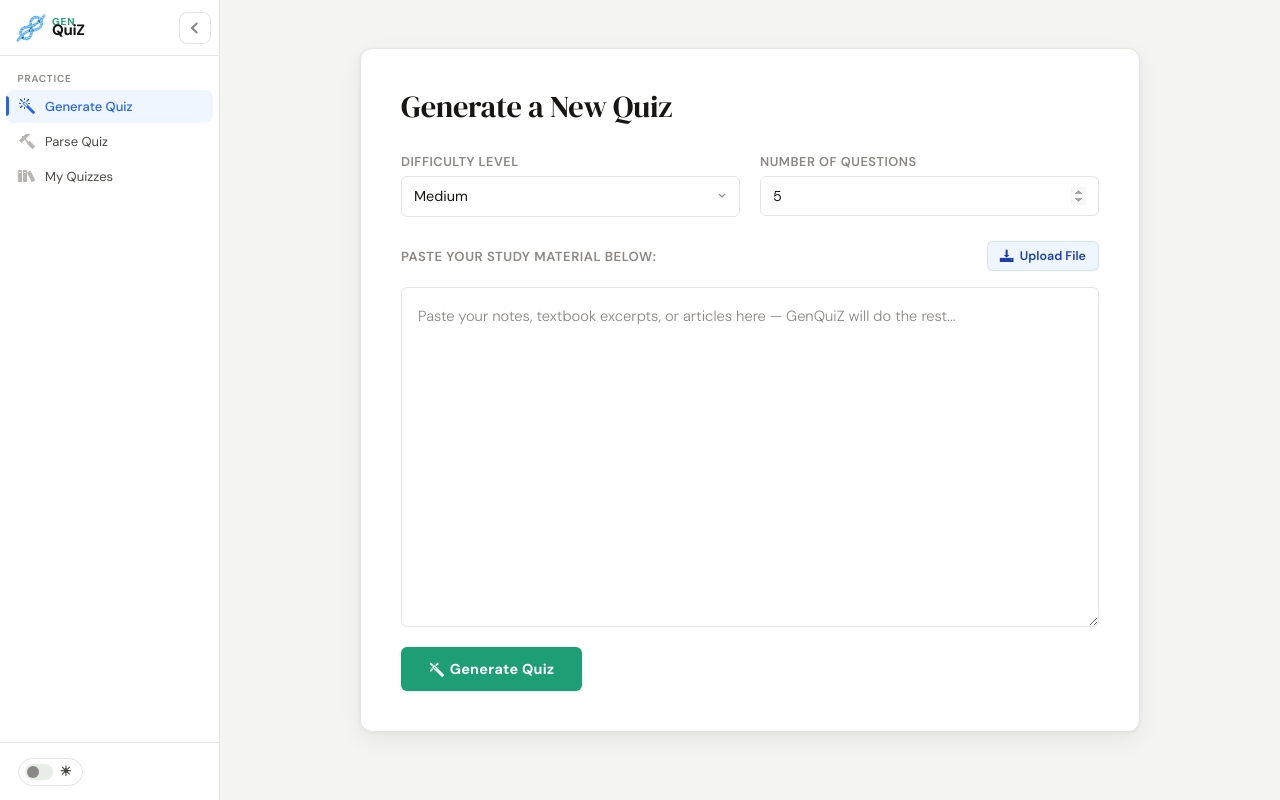
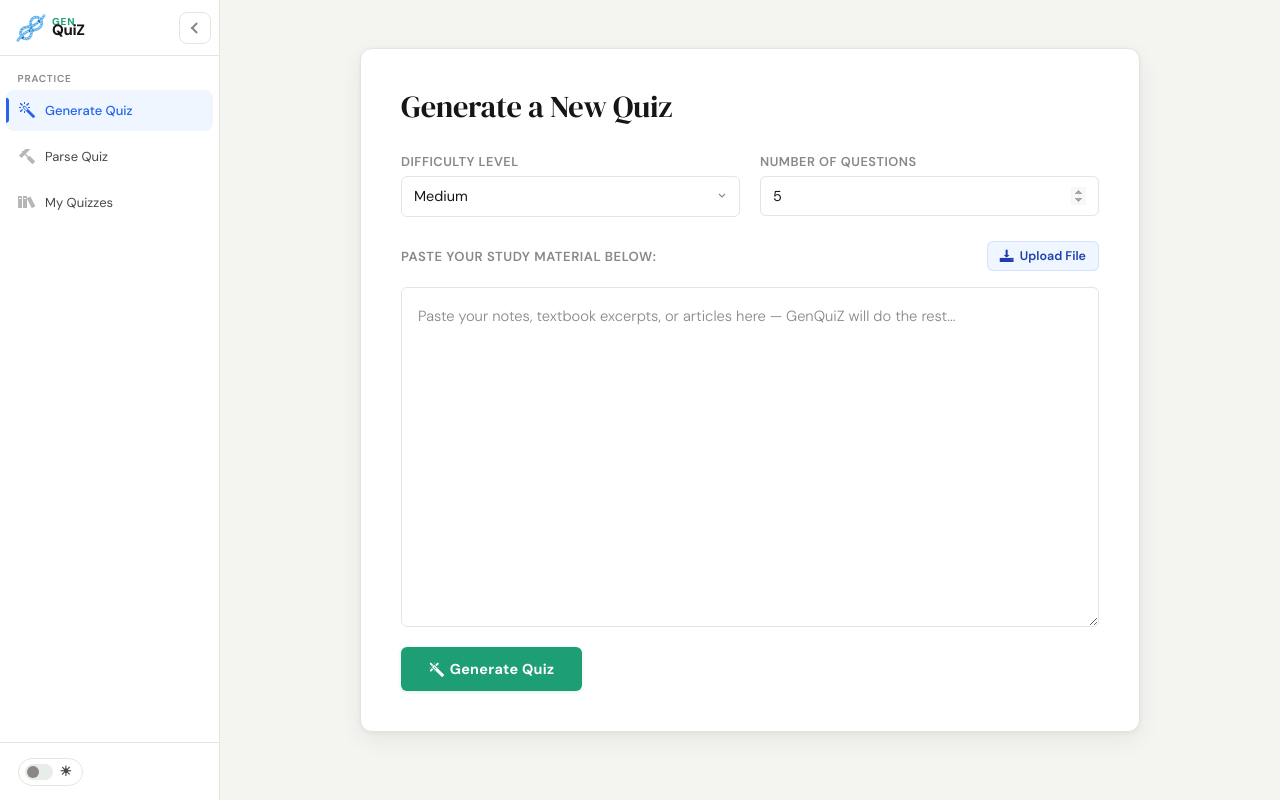
Before and after one commit to SaasyKumar/GenQuiZ, a React (Vite) app: page /app in a window 1280 px wide. Built offline with nearby package versions, Linux system fonts and the light colour scheme; a web font is replaced by a local one.

Commit message:
Minor changes
	Readme file changes
	minor UI corrections

```diff
--- a/src/styles/home/howItWorks.module.css
+++ b/src/styles/home/howItWorks.module.css
@@ -347,6 +347,7 @@
 .path-steps {
     margin: 0;
     padding-left: 18px;
+    flex: 1;
     display: flex;
     flex-direction: column;
     gap: 7px;
--- a/src/styles/home/publicPage.module.css
+++ b/src/styles/home/publicPage.module.css
@@ -408,6 +408,7 @@
 .path-steps {
     margin: 0;
     padding-left: 18px;
+    flex: 1;
     display: flex;
     flex-direction: column;
     gap: 7px;
--- a/src/styles/mcq.module.css
+++ b/src/styles/mcq.module.css
@@ -66,6 +66,7 @@
     font-weight: 400;
     color: var(--text);
     background: var(--bg-card);
+    justify-content: flex-start;
     transition:
         border-color 0.15s,
         background 0.15s,
@@ -84,7 +85,6 @@
     border-color: var(--selected-border);
     background: var(--selected-bg);
     color: var(--selected-text);
-    font-weight: 500;
     box-shadow: 0 0 0 3px var(--blue-glow);
 }
 .not-selectable.options {
--- a/src/styles/sidebar.module.css
+++ b/src/styles/sidebar.module.css
@@ -116,7 +116,7 @@
 .nav {
     display: flex;
     flex-direction: column;
-    gap: 2px;
+    gap: 5px;
     padding: 0 6px;
 }
 
@@ -124,7 +124,7 @@
     display: flex;
     align-items: center;
     gap: 9px;
-    padding: 8px 12px;
+    padding: 12px;
     border-radius: 8px;
     font-size: 13px;
     font-weight: 400;
```
